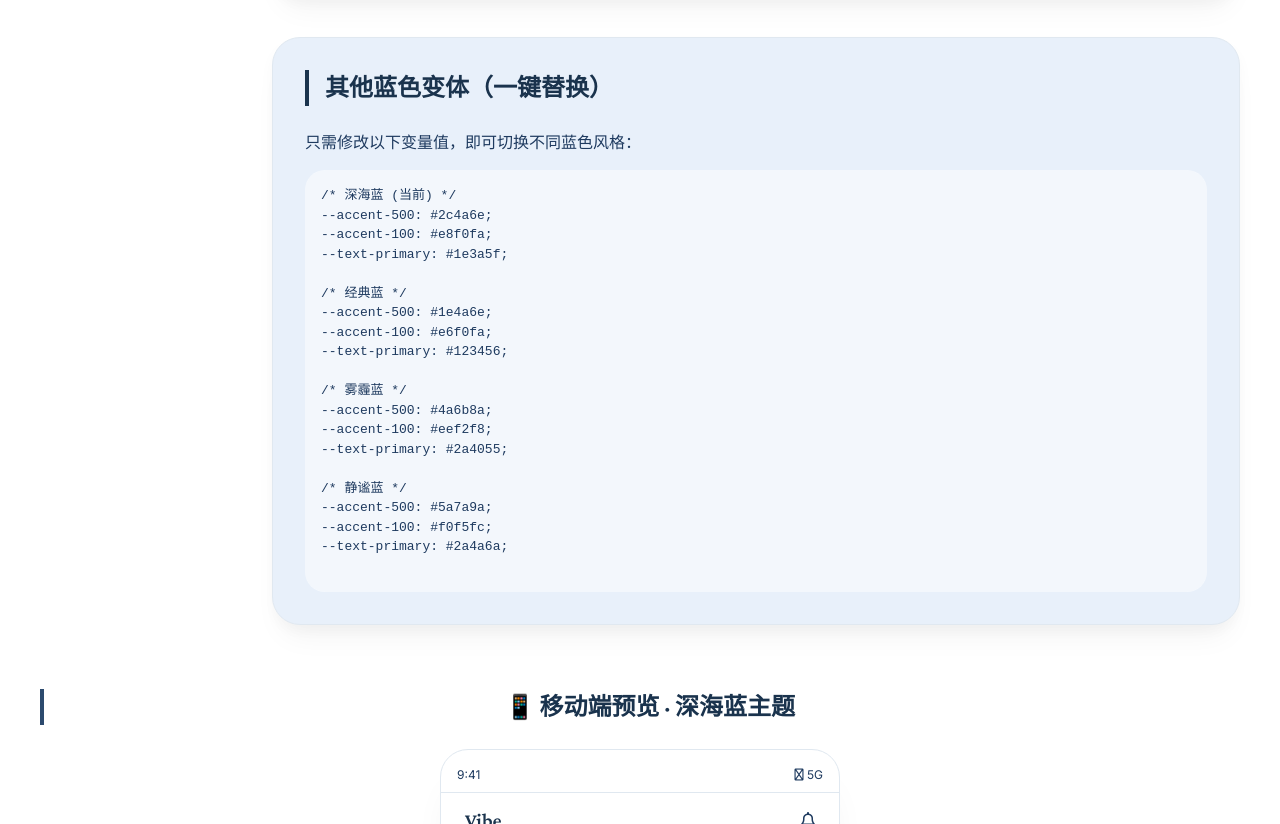
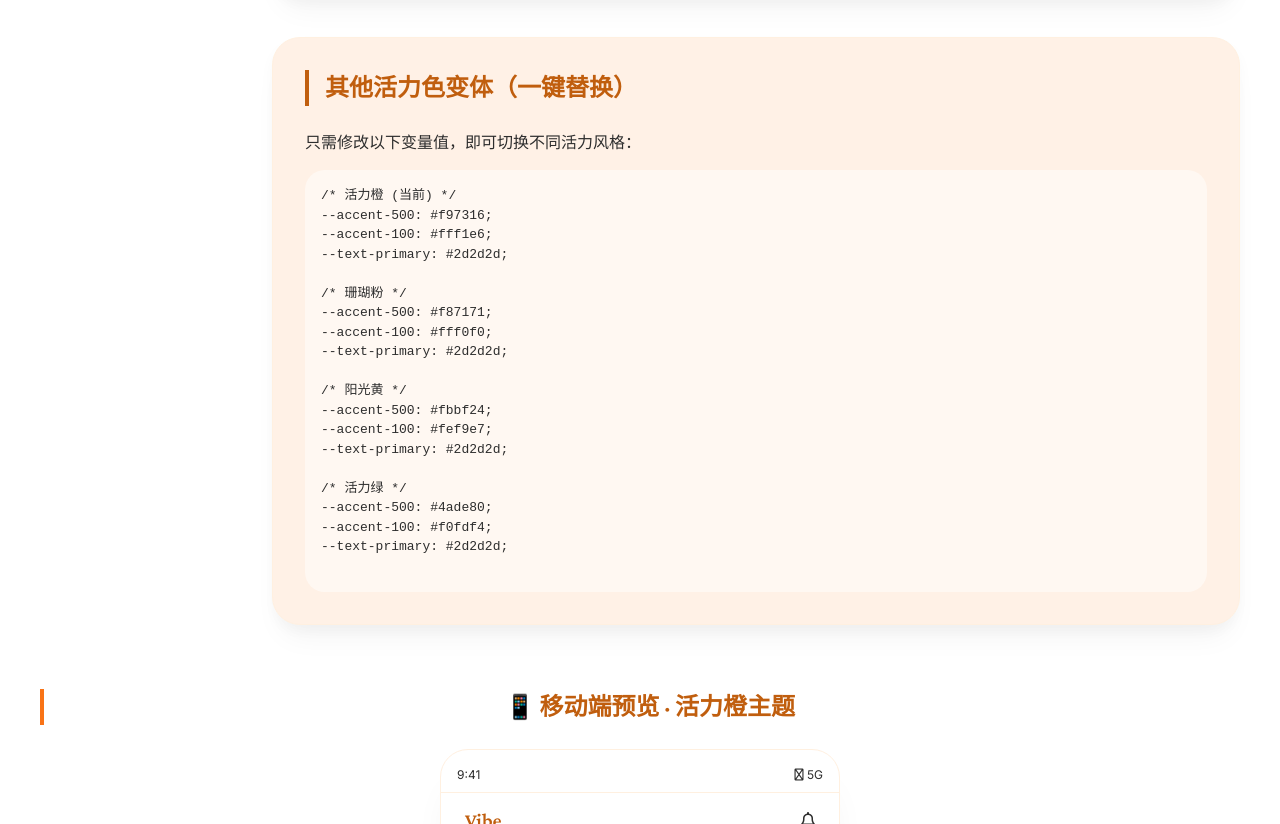
Before and after one commit to okx-wallet-H/H, a plain HTML site: page Q.html in a window 1280 px wide. Shown: the part 1976-2800 px from the top of the page. Drawn offline with nearby package versions, Linux system fonts and the light colour scheme.

Commit message:
更新 Q.html

```diff
--- a/Q.html
+++ b/Q.html
@@ -3,33 +3,33 @@
 <head>
   <meta charset="UTF-8">
   <meta name="viewport" content="width=device-width, initial-scale=1.0, maximum-scale=1.0, user-scalable=no">
-  <title>白底深海蓝 · 稳重社区设计系统</title>
+  <title>白底活力橙 · 社区设计系统</title>
   <!-- 字体：Inter 可变 + Crimson Pro 衬线 -->
   <link rel="stylesheet" href="https://fonts.googleapis.com/css2?family=Inter:opsz,wght@14..32,300..700&family=Crimson+Pro:ital,wght@0,400;0,600;1,400&display=swap">
   <!-- Font Awesome 6 图标库 -->
   <link rel="stylesheet" href="https://cdnjs.cloudflare.com/ajax/libs/font-awesome/6.0.0-beta3/css/all.min.css">
   <style>
-    /* ---------- 设计令牌 · 白底深海蓝 ---------- */
+    /* ---------- 设计令牌 · 白底活力橙 ---------- */
     :root {
-      /* 纯白基底，深海蓝主色 */
+      /* 纯白基底，活力橙主色 */
       --bg-base: #ffffff;
       --bg-surface: #ffffff;
       --bg-glass: rgba(255, 255, 255, 0.8);
-      --border-light: #e0e8f0;      /* 浅蓝灰边框 */
-      --border-medium: #c0d0e0;
+      --border-light: #fff0e0;      /* 暖白边框 */
+      --border-medium: #ffe0c0;
 
-      --text-primary: #1e3a5f;      /* 深海蓝 */
-      --text-secondary: #4a5f7a;
-      --text-tertiary: #7b8fa8;
+      --text-primary: #2d2d2d;      /* 深灰色，保证可读性 */
+      --text-secondary: #5a5a5a;
+      --text-tertiary: #8f8f8f;
 
-      --accent-100: #e8f0fa;        /* 极浅蓝 */
-      --accent-300: #b8d0e8;
-      --accent-500: #2c4a6e;        /* 主色：深海蓝，稳重 */
-      --accent-700: #1a334d;
+      --accent-100: #fff1e6;        /* 极浅橙 */
+      --accent-300: #ffcba4;
+      --accent-500: #f97316;        /* 主色：活力橙 */
+      --accent-700: #c05e0e;
 
       --success: #2d7a5a;
-      --warning: #b87c4a;
-      --danger: #c45b5b;
+      --warning: #f59e0b;
+      --danger: #ef4444;
 
       /* 以下保持不变 */
       --font-sans: 'Inter', -apple-system, BlinkMacSystemFont, 'Segoe UI', Roboto, Helvetica, Arial, sans-serif;
@@ -459,8 +459,8 @@
 <body>
 <div class="container">
   <div class="ds-header">
-    <h1>白底深海蓝 · 稳重社区设计系统</h1>
-    <p>纯白基底 · 深海蓝主色 · 专业可信</p>
+    <h1>白底活力橙 · 社区设计系统</h1>
+    <p>纯白基底 · 活力橙主色 · 积极温暖</p>
   </div>
 
   <div class="ds-layout">
@@ -478,14 +478,14 @@
 
     <div class="ds-content">
       <section id="colors" class="section-card">
-        <h2 class="section-title">色彩系统 · 白底深海蓝</h2>
+        <h2 class="section-title">色彩系统 · 白底活力橙</h2>
         <div style="display: flex; gap: 1.5rem; flex-wrap: wrap;">
-          <div style="width: 100px; height: 100px; background: var(--accent-500); border-radius: var(--radius-lg); box-shadow: var(--shadow-sm); display: flex; align-items: flex-end; padding: 0.5rem; color: white; font-weight: 500;">主色 2c4a6e</div>
-          <div style="width: 100px; height: 100px; background: var(--accent-100); border-radius: var(--radius-lg); box-shadow: var(--shadow-sm); display: flex; align-items: flex-end; padding: 0.5rem; color: var(--text-primary);">辅色 e8f0fa</div>
-          <div style="width: 100px; height: 100px; background: var(--text-primary); border-radius: var(--radius-lg); box-shadow: var(--shadow-sm); display: flex; align-items: flex-end; padding: 0.5rem; color: white;">文字 1e3a5f</div>
+          <div style="width: 100px; height: 100px; background: var(--accent-500); border-radius: var(--radius-lg); box-shadow: var(--shadow-sm); display: flex; align-items: flex-end; padding: 0.5rem; color: white; font-weight: 500;">主色 f97316</div>
+          <div style="width: 100px; height: 100px; background: var(--accent-100); border-radius: var(--radius-lg); box-shadow: var(--shadow-sm); display: flex; align-items: flex-end; padding: 0.5rem; color: var(--text-primary);">辅色 fff1e6</div>
+          <div style="width: 100px; height: 100px; background: var(--text-primary); border-radius: var(--radius-lg); box-shadow: var(--shadow-sm); display: flex; align-items: flex-end; padding: 0.5rem; color: white;">文字 2d2d2d</div>
           <div style="width: 100px; height: 100px; background: var(--text-secondary); border-radius: var(--radius-lg); box-shadow: var(--shadow-sm); display: flex; align-items: flex-end; padding: 0.5rem; color: white;">辅助文字</div>
         </div>
-        <p style="margin-top: 1rem; color: var(--text-secondary);">深海蓝代表理性、专业、可信赖，与纯白搭配干净稳重</p>
+        <p style="margin-top: 1rem; color: var(--text-secondary);">活力橙代表热情、积极、温暖，与纯白搭配干净明快</p>
       </section>
 
       <section id="typography" class="section-card">
@@ -493,11 +493,11 @@
         <div class="font-demo">
           <div class="font-row">
             <span class="font-tag">衬线标题 Crimson Pro</span>
-            <span style="font-family: var(--font-serif); font-size: 2rem; font-weight: 600; color: var(--accent-700);">深海社区</span>
+            <span style="font-family: var(--font-serif); font-size: 2rem; font-weight: 600; color: var(--accent-700);">活力社区</span>
           </div>
           <div class="font-row">
             <span class="font-tag">正文 Inter Regular</span>
-            <span style="font-family: var(--font-sans); font-weight: 400;">记录生活中的每一份质感，与邻里分享温和的日常。</span>
+            <span style="font-family: var(--font-sans); font-weight: 400;">记录生活中的每一份质感，与邻里分享温暖的日常。</span>
           </div>
           <div class="font-row">
             <span class="font-tag">数字/标签 Inter Medium</span>
@@ -616,35 +616,35 @@
       </section>
 
       <section class="section-card" style="background: var(--accent-100);">
-        <h2 class="section-title" style="border-left-color: var(--accent-700);">其他蓝色变体（一键替换）</h2>
-        <p style="margin-bottom: 1rem;">只需修改以下变量值，即可切换不同蓝色风格：</p>
+        <h2 class="section-title" style="border-left-color: var(--accent-700);">其他活力色变体（一键替换）</h2>
+        <p style="margin-bottom: 1rem;">只需修改以下变量值，即可切换不同活力风格：</p>
         <pre style="background: rgba(255,255,255,0.5); padding: 1rem; border-radius: var(--radius-lg);">
-/* 深海蓝 (当前) */
---accent-500: #2c4a6e;
---accent-100: #e8f0fa;
---text-primary: #1e3a5f;
+/* 活力橙 (当前) */
+--accent-500: #f97316;
+--accent-100: #fff1e6;
+--text-primary: #2d2d2d;
 
-/* 经典蓝 */
---accent-500: #1e4a6e;
---accent-100: #e6f0fa;
---text-primary: #123456;
+/* 珊瑚粉 */
+--accent-500: #f87171;
+--accent-100: #fff0f0;
+--text-primary: #2d2d2d;
 
-/* 雾霾蓝 */
---accent-500: #4a6b8a;
---accent-100: #eef2f8;
---text-primary: #2a4055;
+/* 阳光黄 */
+--accent-500: #fbbf24;
+--accent-100: #fef9e7;
+--text-primary: #2d2d2d;
 
-/* 静谧蓝 */
---accent-500: #5a7a9a;
---accent-100: #f0f5fc;
---text-primary: #2a4a6a;
+/* 活力绿 */
+--accent-500: #4ade80;
+--accent-100: #f0fdf4;
+--text-primary: #2d2d2d;
         </pre>
       </section>
     </div>
   </div>
 
   <div style="margin-top: 4rem;">
-    <h2 class="section-title" style="text-align: center;">📱 移动端预览 · 深海蓝主题</h2>
+    <h2 class="section-title" style="text-align: center;">📱 移动端预览 · 活力橙主题</h2>
     <div class="phone-frame">
       <div style="padding: 1rem 1rem 0.5rem; border-bottom: 1px solid var(--border-light); display: flex; justify-content: space-between; font-size: 0.75rem;">
         <span>9:41</span><span><i class="fa-regular fa-signal"></i> 5G</span>
```
